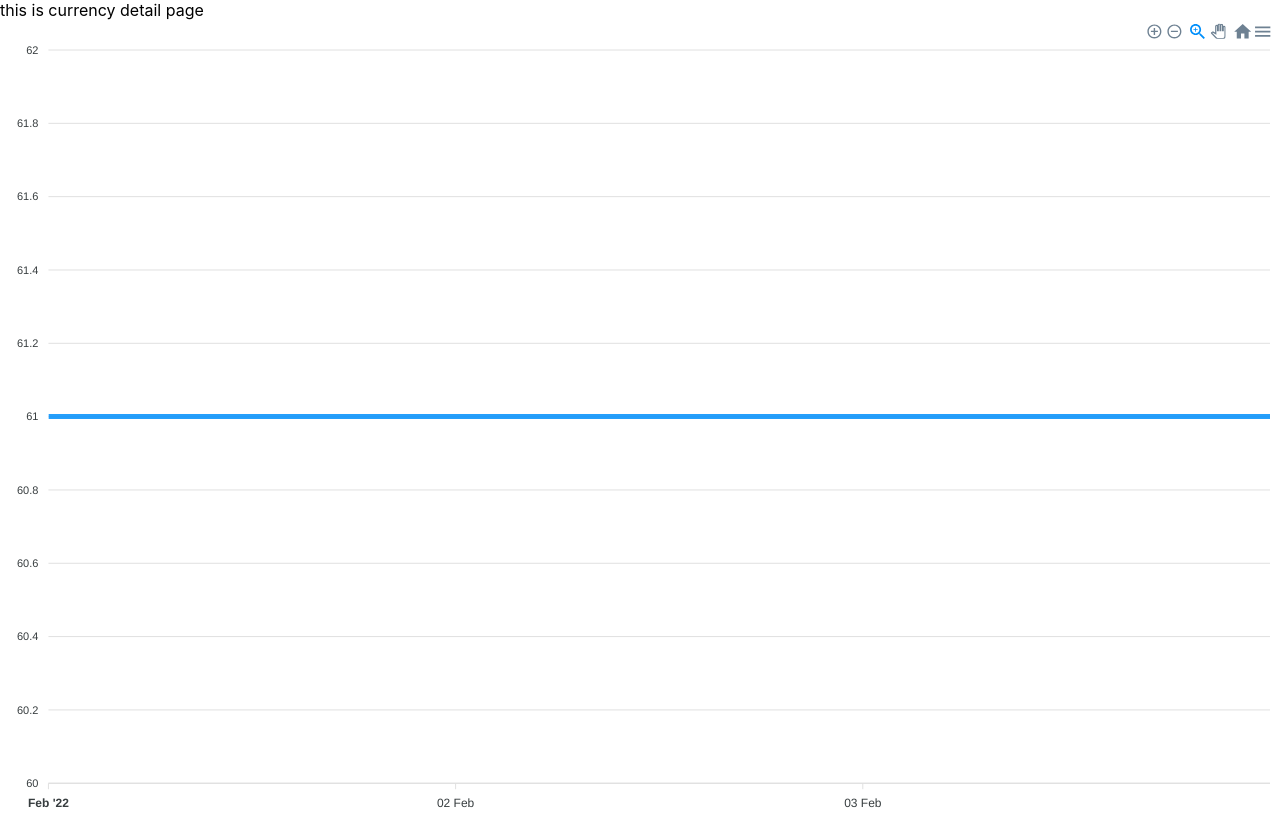
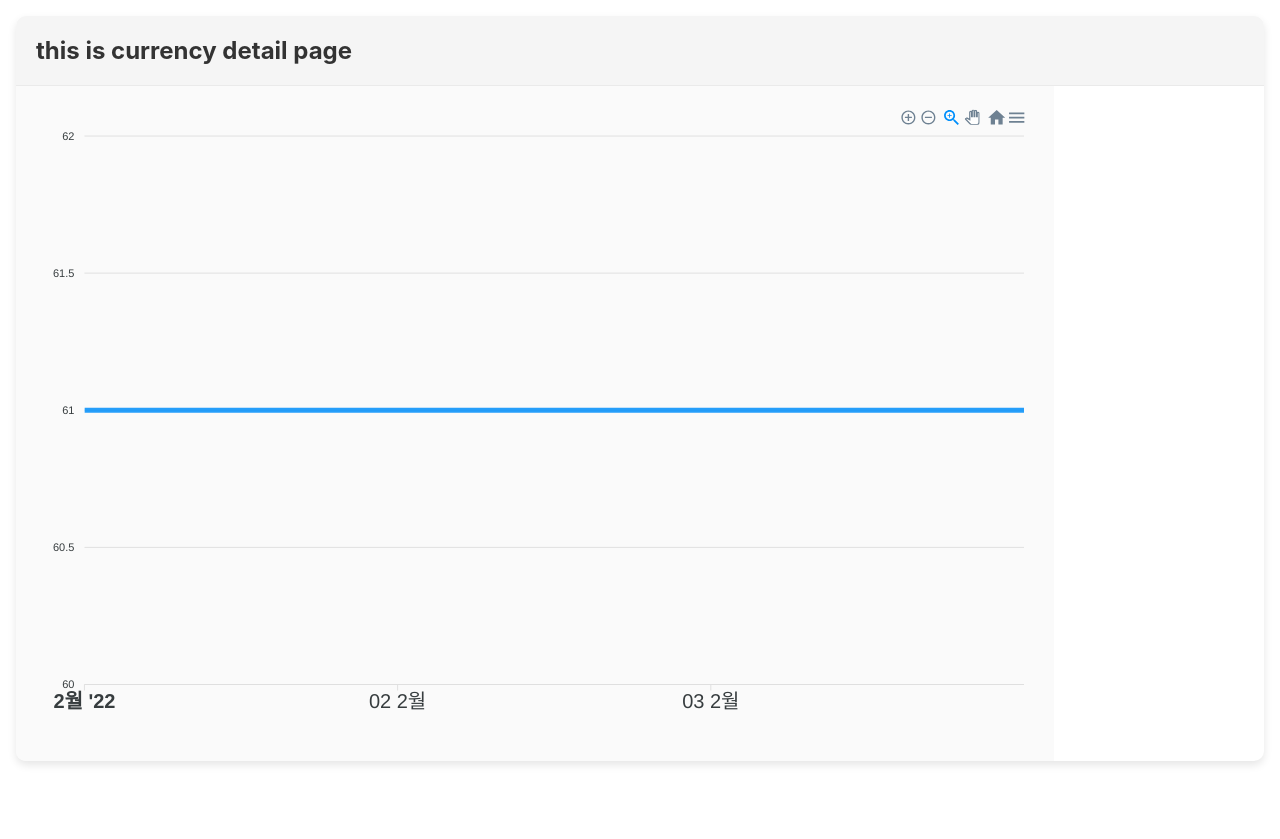
Before and after one commit to 22-bottle/ssafy_specific_pjt, a React (Create React App) app in the folder front/: page /currency/detail in a window 1280 px wide. After the commit the page ends 800 px from the top, so only its background shows below. Built offline with nearby package versions, Linux system fonts and the light colour scheme.

Commit message:
design: chart localization & design

```diff
--- a/front/src/components/parentcurrency/CurrencyDetail.module.css
+++ b/front/src/components/parentcurrency/CurrencyDetail.module.css
@@ -0,0 +1,23 @@
+.container {
+    background: #fff;
+    border-radius: 10px;
+    box-shadow: 0 4px 8px rgba(0, 0, 0, 0.1);
+    margin: 16px;
+    overflow: hidden; /* 둥근 모서리를 유지하기 위해서 */
+    height: 50%;
+    width: auto;
+}
+.header {
+    background: #f5f5f5;
+    color: #333;
+    padding: 20px;
+    font-size: 1.5em;
+    font-weight: bold;
+    border-bottom: 1px solid #eaeaea; /* 구분선을 추가 */
+}
+.chart {
+    padding: 20px;
+    width: 80%;
+    height: auto; /* 차트의 높이를 설정합니다. 실제 차트 라이브러리에 따라 조정이 필요할 수 있습니다. */
+    background-color: #fafafa; /* 차트 배경색 */
+}
--- a/front/src/components/parentcurrency/CurrencyDetail.tsx
+++ b/front/src/components/parentcurrency/CurrencyDetail.tsx
@@ -2,6 +2,9 @@ import React, { useEffect, useRef } from "react";
 import ApexCharts from "apexcharts";
 import { useRecoilValue } from 'recoil';
 import { currencydataList } from '@/state/currencyselectors';
+import styles from './CurrencyDetail.module.css';
+import { Height } from "@mui/icons-material";
+
 
 const CurrencyDetail: React.FC = () => {
     const currencyData = useRecoilValue(currencydataList) || []
@@ -12,12 +15,73 @@ const CurrencyDetail: React.FC = () => {
       const options: ApexCharts.ApexOptions = {
         chart: {
           type: "line",
+          locales:[{
+            "name": "ko",
+            "options": {
+              "months": [
+                "1월",
+                "2월",
+                "3월",
+                "4월",
+                "5월",
+                "6월",
+                "7월",
+                "8월",
+                "9월",
+                "10월",
+                "11월",
+                "12월"
+              ],
+              "shortMonths": [
+                "1월",
+                "2월",
+                "3월",
+                "4월",
+                "5월",
+                "6월",
+                "7월",
+                "8월",
+                "9월",
+                "10월",
+                "11월",
+                "12월"
+              ],
+              "days": [
+                "일요일",
+                "월요일",
+                "화요일",
+                "수요일",
+                "목요일",
+                "금요일",
+                "토요일"
+              ],
+              "shortDays": ["일", "월", "화", "수", "목", "금", "토"],
+              "toolbar": {
+                "exportToSVG": "SVG 다운로드",
+                "exportToPNG": "PNG 다운로드",
+                "exportToCSV": "CSV 다운로드",
+                "selection": "선택",
+                "selectionZoom": "선택영역 확대",
+                "zoomIn": "확대",
+                "zoomOut": "축소",
+                "pan": "패닝",
+                "reset": "원래대로"
+              }
+            }
+          }],
+          defaultLocale: 'ko'
+
         },
         series:[{
             data:currencyData
         }],
         xaxis: {
-            type: 'datetime'
+            type: 'datetime',
+            labels:{
+              // x 축 글자 크기 조정
+              style:{fontSize:'20px'}
+
+            }
           }
       };
 
@@ -32,9 +96,12 @@ const CurrencyDetail: React.FC = () => {
   }, [currencyData]); // 빈 의존성 배열을 사용하여 컴포넌트 마운트 시에만 실행
 
   return (
-    <div>
-      <div>this is currency detail page</div>
-      <div ref={chartRef} />
+    <div className={styles.container}>
+      <div className={styles.header}>this is currency detail page</div>
+      <div className={styles.chart} >
+      <div  ref={chartRef} />
+      </div>
+
     </div>
   );
 };
--- a/front/src/state/currencyatoms.ts
+++ b/front/src/state/currencyatoms.ts
@@ -1,8 +1,25 @@
-import { atom } from "recoil";
+import { atom, DefaultValue } from "recoil";
+// 새로고침했을 때  초기화를 막아줄 로컬스토리지 저장
+// `newValue`에 대한 타입을 `number`로 명시적으로 선언합니다.
+const localStorageEffect = (key: string) => ({ setSelf, onSet }: any) => {
+  const savedValue = localStorage.getItem(key);
+  if (savedValue != null) {
+    setSelf(JSON.parse(savedValue));
+  }
 
-export const currencydetailState = atom({
-    // 어떤 나라 환율 디테일을 클릭했는지 상태 변수
-    // 1:USD 2:JPY 3:EUR 4:CNH
-    key: "currencydetailState",
-    default: 0,
+  onSet((newValue: number | DefaultValue) => {
+    if (newValue instanceof DefaultValue) {
+      localStorage.removeItem(key);
+    } else {
+      localStorage.setItem(key, JSON.stringify(newValue));
+    }
   });
+};
+
+export const currencydetailState = atom<number>({
+  key: "currencydetailState",
+  default: 0,
+  effects_UNSTABLE: [
+    localStorageEffect('currencydetailState')
+  ],
+});
--- a/front/src/state/currencyselectors.ts
+++ b/front/src/state/currencyselectors.ts
@@ -4,7 +4,7 @@ import { currencydetailState } from "./currencyatoms";
 // 더미 데이터 테스트--> 추후 api로 요청
 const usacurrencymonth =[
     {
-        x:new Date('2022-02-01'),
+        x:new Date('2022-02-01').getDate(),
         y:44
     },
     {
```
